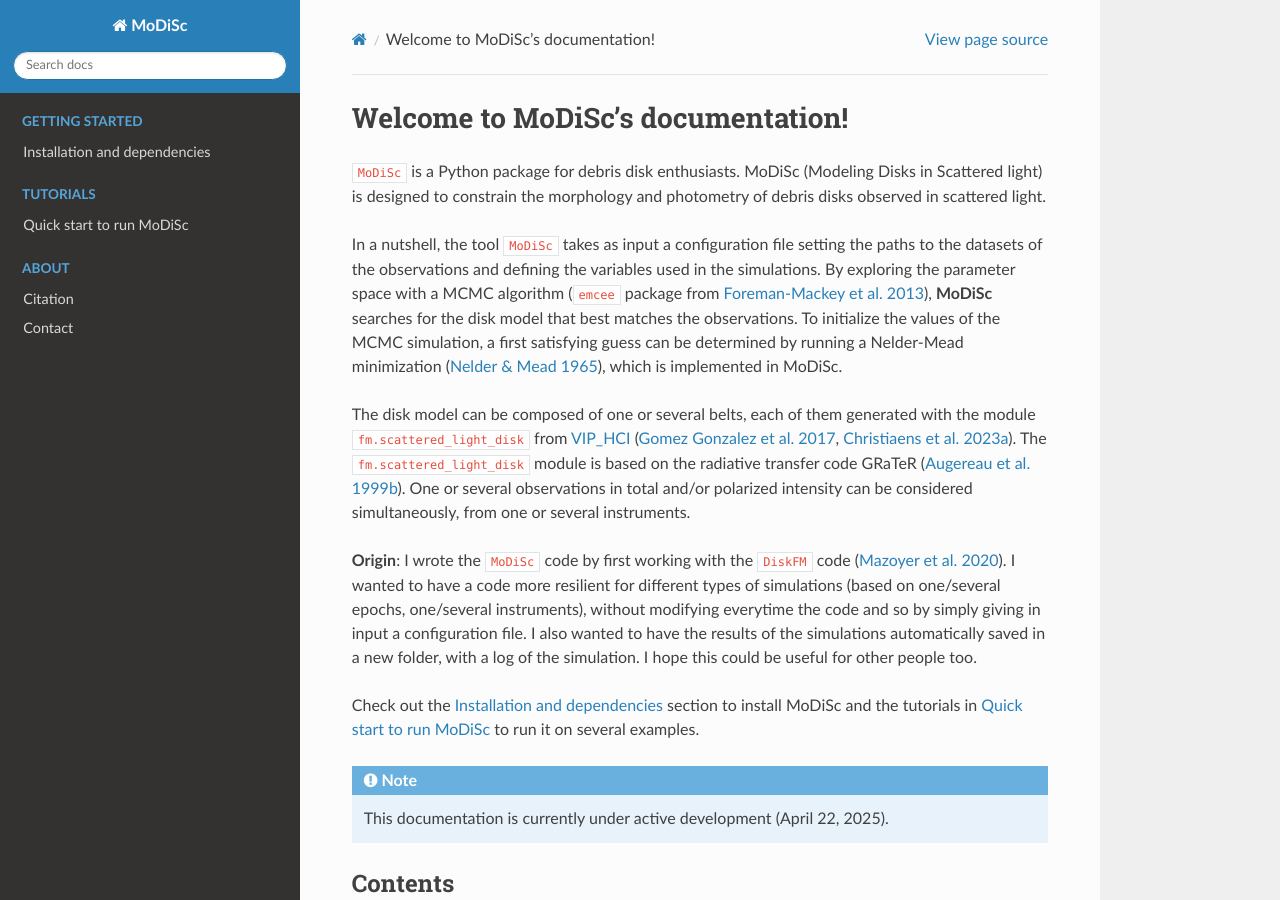
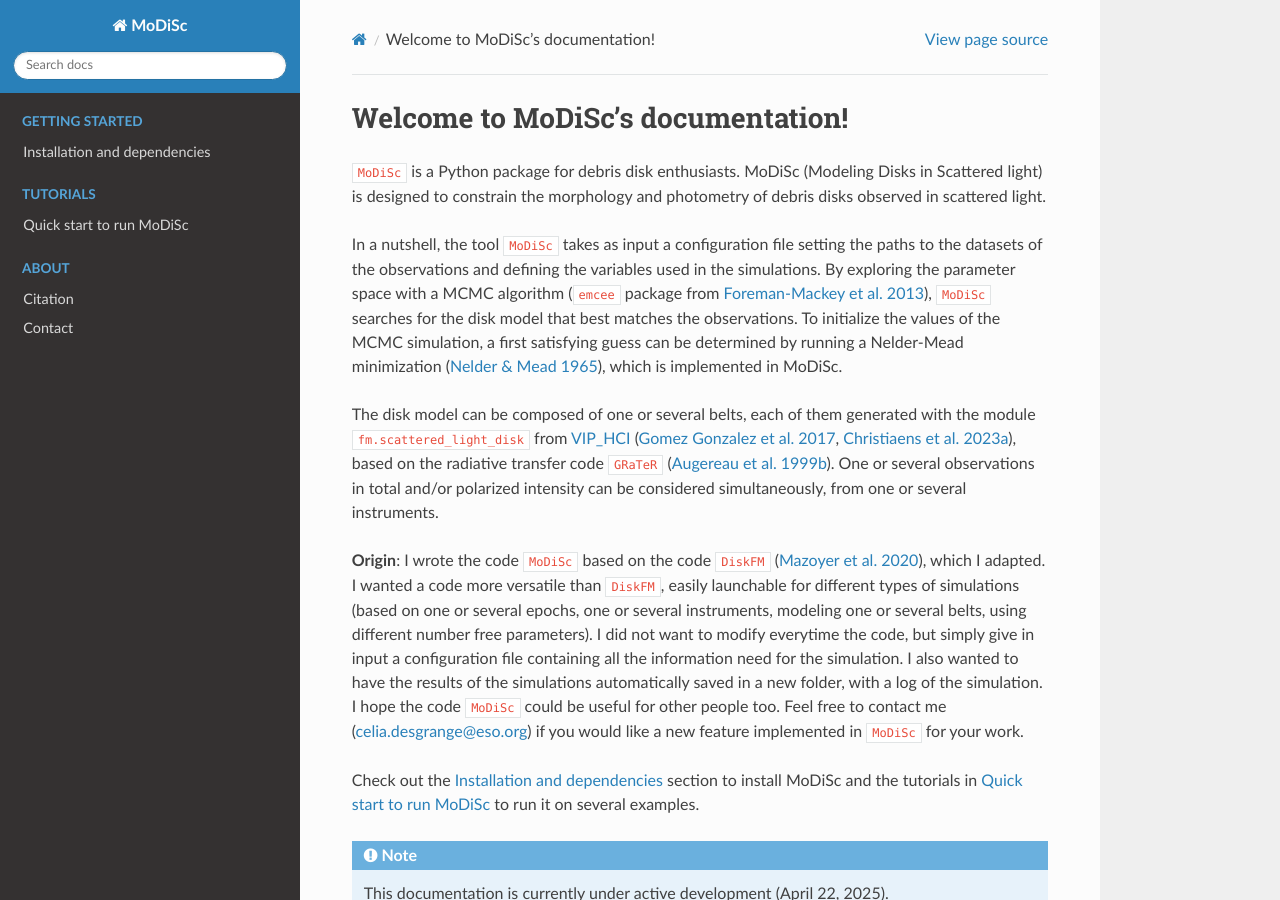
Before and after one commit to cdesgrange/MoDiSc, a Sphinx documentation site: the page built from docs/index.rst, in a window 1280 px wide and 900 px high. Built offline with Sphinx 7.4.7 and the Read the Docs theme 3.1.0, drawn with Linux system fonts in a browser that asks for light colours.

Commit message:
Update index.rst

```diff
--- a/docs/index.rst
+++ b/docs/index.rst
@@ -4,12 +4,12 @@ Welcome to MoDiSc's documentation!
 ``MoDiSc`` is a Python package for debris disk enthusiasts.
 MoDiSc (Modeling Disks in Scattered light) is designed to constrain the morphology and photometry of debris disks observed in scattered light.
 
-In a nutshell, the tool ``MoDiSc`` takes as input a configuration file setting the paths to the datasets of the observations and defining the variables used in the simulations. By exploring the parameter space with a MCMC algorithm (``emcee`` package from `Foreman-Mackey et al. 2013 <https://ui.adsabs.harvard.edu/abs/2013PASP..125..306F/abstract>`_), **MoDiSc** searches for the disk model that best matches the observations. To initialize the values of the MCMC simulation, a first satisfying guess can be determined by running a Nelder-Mead minimization (`Nelder & Mead 1965 <https://academic.oup.com/comjnl/article-abstract/7/4/308/354237?redirectedFrom=fulltext>`_), which is implemented in MoDiSc.
+In a nutshell, the tool ``MoDiSc`` takes as input a configuration file setting the paths to the datasets of the observations and defining the variables used in the simulations. By exploring the parameter space with a MCMC algorithm (``emcee`` package from `Foreman-Mackey et al. 2013 <https://ui.adsabs.harvard.edu/abs/2013PASP..125..306F/abstract>`_), ``MoDiSc`` searches for the disk model that best matches the observations. To initialize the values of the MCMC simulation, a first satisfying guess can be determined by running a Nelder-Mead minimization (`Nelder & Mead 1965 <https://academic.oup.com/comjnl/article-abstract/7/4/308/354237?redirectedFrom=fulltext>`_), which is implemented in MoDiSc.
 
 
-The disk model can be composed of one or several belts, each of them generated with the module ``fm.scattered_light_disk`` from `VIP_HCI <https://github.com/vortex-exoplanet/>`_ (`Gomez Gonzalez et al. 2017 <https://ui.adsabs.harvard.edu/abs/2017AJ....154....7G/abstract>`_, `Christiaens et al. 2023a <https://ui.adsabs.harvard.edu/abs/2023JOSS....8.4774C/abstract>`_). The ``fm.scattered_light_disk`` module is based on the radiative transfer code GRaTeR  (`Augereau et al. 1999b <https://ui.adsabs.harvard.edu/abs/1999A&A...348..557A/abstract>`_). One or several observations in total and/or polarized intensity can be considered simultaneously, from one or several instruments.
+The disk model can be composed of one or several belts, each of them generated with the module ``fm.scattered_light_disk`` from `VIP_HCI <https://github.com/vortex-exoplanet/>`_ (`Gomez Gonzalez et al. 2017 <https://ui.adsabs.harvard.edu/abs/2017AJ....154....7G/abstract>`_, `Christiaens et al. 2023a <https://ui.adsabs.harvard.edu/abs/2023JOSS....8.4774C/abstract>`_),  based on the radiative transfer code ``GRaTeR``  (`Augereau et al. 1999b <https://ui.adsabs.harvard.edu/abs/1999A&A...348..557A/abstract>`_). One or several observations in total and/or polarized intensity can be considered simultaneously, from one or several instruments.
 
-**Origin**: I wrote the ``MoDiSc`` code by first working with the ``DiskFM`` code (`Mazoyer et al. 2020 <https://ui.adsabs.harvard.edu/abs/2020SPIE11447E..59M/abstract>`_). I wanted to have a code more resilient for different types of simulations (based on one/several epochs, one/several instruments), without modifying everytime the code and so by simply giving in input a configuration file. I also wanted to have the results of the simulations automatically saved in a new folder, with a log of the simulation. I hope this could be useful for other people too.
+**Origin**: I wrote the code ``MoDiSc`` based on the code ``DiskFM`` (`Mazoyer et al. 2020 <https://ui.adsabs.harvard.edu/abs/2020SPIE11447E..59M/abstract>`_), which I adapted. I wanted a code more versatile than ``DiskFM``, easily launchable for different types of simulations (based on one or several epochs, one or several instruments, modeling one or several belts, using different number free parameters). I did not want to modify everytime the code, but simply give in input a configuration file containing all the information need for the simulation. I also wanted to have the results of the simulations automatically saved in a new folder, with a log of the simulation. I hope the code ``MoDiSc`` could be useful for other people too. Feel free to contact me (celia.desgrange@eso.org) if you would like a new feature implemented in ``MoDiSc`` for your work.
 
 Check out the :doc:`Installation-and-dependencies` section to install MoDiSc and the tutorials in :doc:`Quick-start-to-run-MoDiSc` to run it on several examples.
 
```
